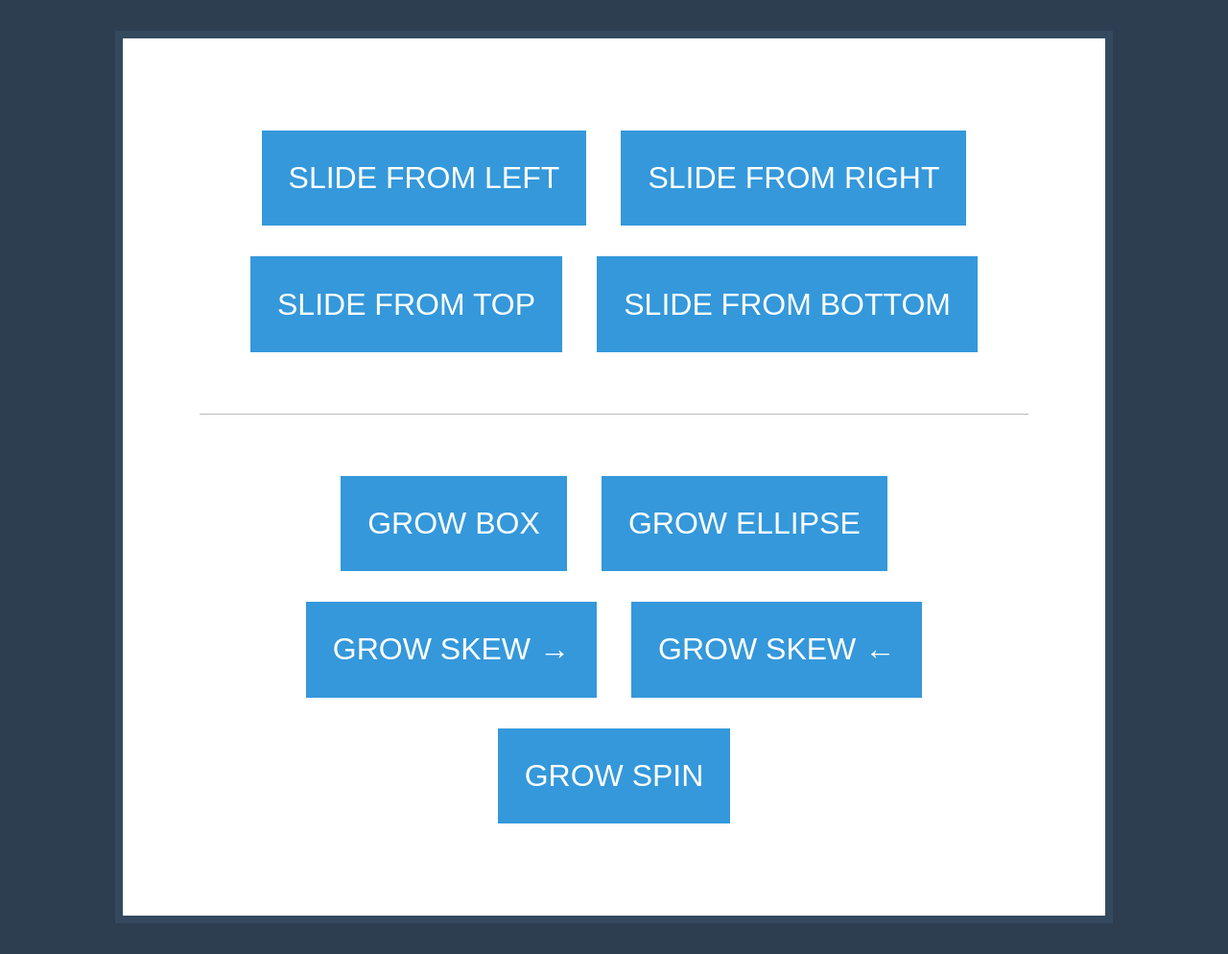
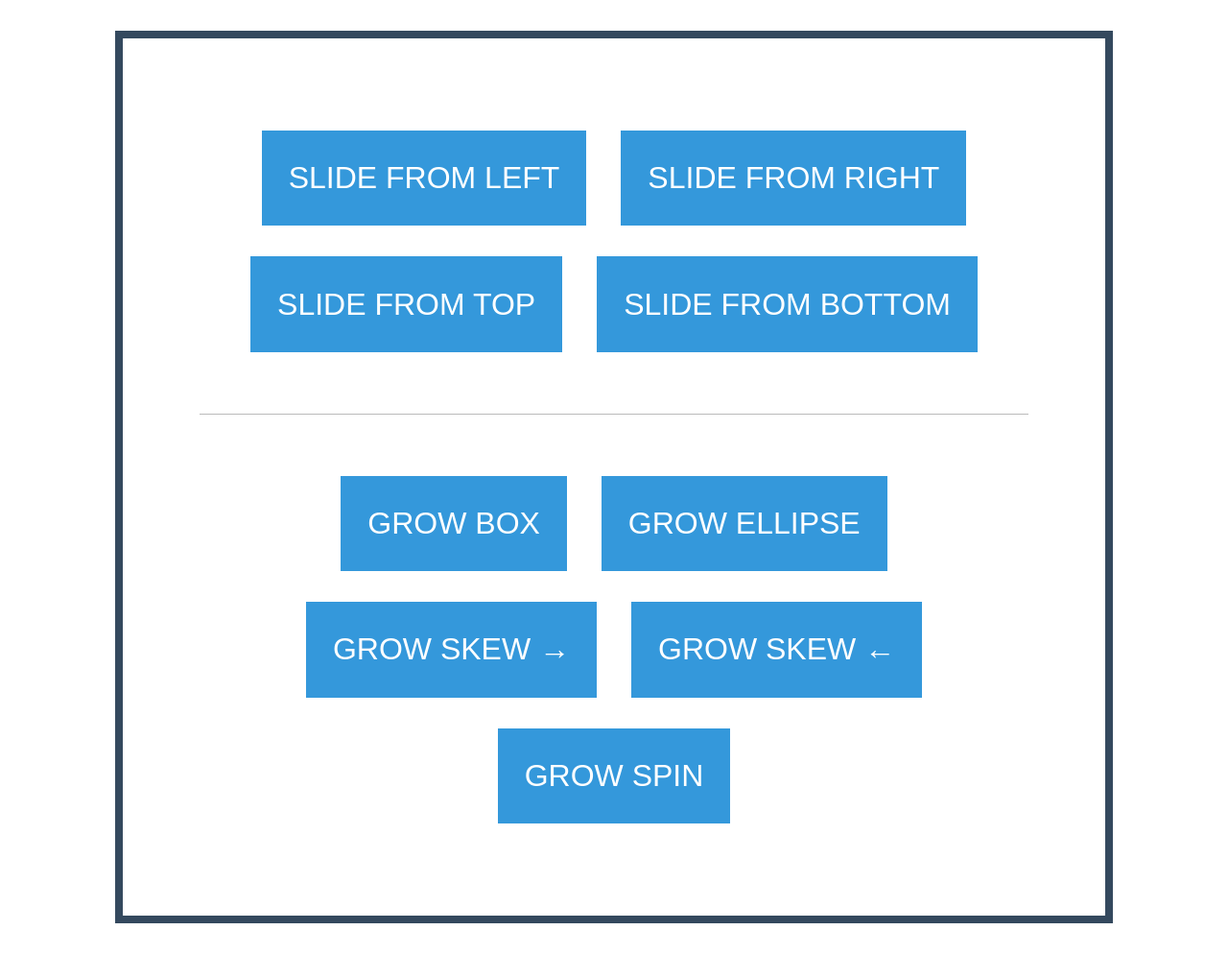
Before and after one commit to ADEzzzzzz/Nope, a PHP site: page /button.html in a window 1280 px wide. Shown: the whole page at 96% size. Run offline with PHP 8.4, Linux system fonts and the light colour scheme.

Commit message:
Update button.css

```diff
--- a/button.css
+++ b/button.css
@@ -1,11 +1,5 @@
 * {
     box-sizing: border-box;
-}
-
-body {
-    font-family: "Open Sans";
-    line-height: 1.618em;
-    background: #2c3e50;
 }
 
 .wrapper {
```
